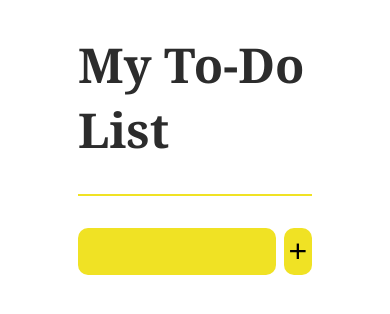
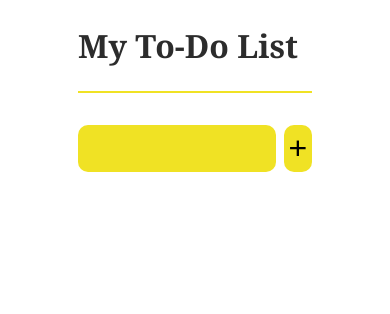
Before and after one commit to blitzmartin/todolist-local, a plain HTML site: page index.html in a window 390 px wide. Drawn offline with Linux system fonts and the light colour scheme.

Commit message:
h1 smaller on mobile

```diff
--- a/styles.css
+++ b/styles.css
@@ -118,5 +118,9 @@ input[type=checkbox]:checked~span {
         font-size: 2rem;
         padding: 0.3rem;
     }
+    h1 {
+        font-size: 2rem;
+        margin: 1.5rem 0;
+    }
 
 }
```
